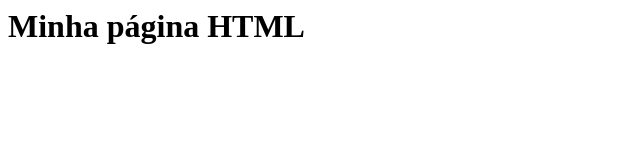
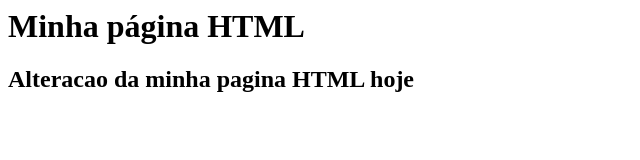
Before and after one commit to angelabnalmeida/gama-no-github, a plain HTML site: page index.html in a window 1280 px wide. Shown: the whole page, without its empty margins (0-640 px from the left). Drawn offline with Linux system fonts and the light colour scheme.

Commit message:
arquivo index.html atualizado novamente

```diff
--- a/index.html
+++ b/index.html
@@ -1,5 +1,6 @@
 <html>
   <body>
     <h1>Minha página HTML</h1>
+    <h2>Alteracao da minha pagina HTML hoje</h2>
   </body>
 </html>
```
